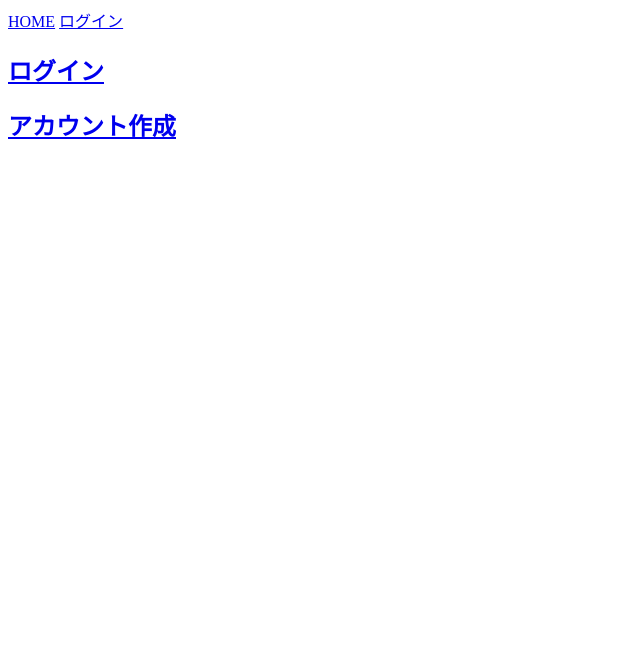
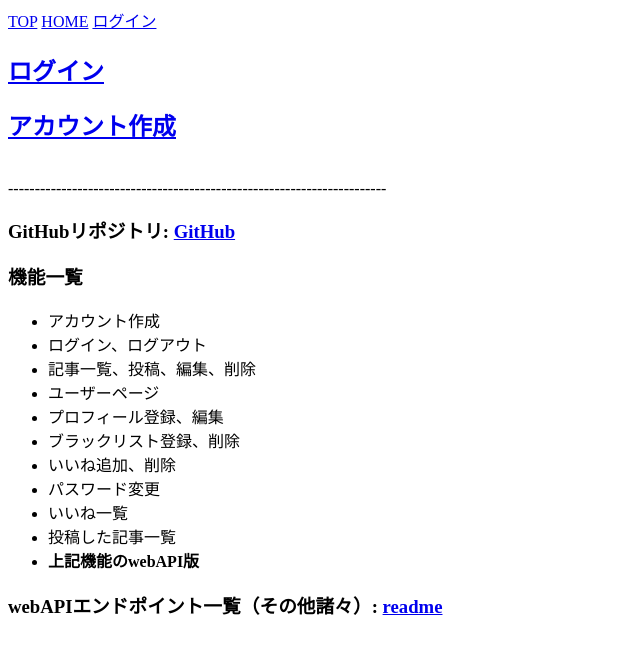
Before and after one commit to hyo07/FakeSNS_api, a Django app: page / in a window 1280 px wide. Shown: the top 654 px of the page, without its empty margins (0-640 px from the left). Run offline with Django 3.2, Linux system fonts and the light colour scheme.

Commit message:
Update:top

```diff
--- a/app/views.py
+++ b/app/views.py
@@ -13,7 +13,7 @@
 
 # トップページ
 def top(request):
-    return render(request, "app/index.html")
+    return render(request, "app/top.html")
 
 
 # 一覧表示
--- /dev/null
+++ b/templates/app/top.html
@@ -0,0 +1,48 @@
+{% extends "base.html" %}
+
+
+{% block content %}
+
+    <h3>GitHubリポジトリ: <a href="https://github.com/hyo07/FakeSNS_api">GitHub</a></h3>
+    <h3>機能一覧</h3>
+    <ul>
+        <li>アカウント作成</li>
+        <li>ログイン、ログアウト</li>
+        <li>記事一覧、投稿、編集、削除</li>
+        <li>ユーザーページ</li>
+        <li>プロフィール登録、編集</li>
+        <li>ブラックリスト登録、削除</li>
+        <li>いいね追加、削除</li>
+        <li>パスワード変更</li>
+        <li>いいね一覧</li>
+        <li>投稿した記事一覧</li>
+        <li><strong>上記機能のwebAPI版</strong></li>
+    </ul>
+    <h3>webAPIエンドポイント一覧（その他諸々）: <a href="https://github.com/hyo07/FakeSNS_api#webapi-%E3%82%A8%E3%83%B3%E3%83%89%E3%83%9D%E3%82%A4%E3%83%B3%E3%83%88%E3%81%BE%E3%81%A8%E3%82%81">readme</a> </h3>
+
+{% endblock %}
+
+
+{% block not_log_content %}
+    <h2><a href="{% url 'login' %}">ログイン</a></h2>
+    <h2><a href="{% url 'accounts:signup' %}">アカウント作成</a></h2>
+
+    <br>
+-----------------------------------------------------------------------
+    <h3>GitHubリポジトリ: <a href="https://github.com/hyo07/FakeSNS_api">GitHub</a></h3>
+    <h3>機能一覧</h3>
+    <ul>
+        <li>アカウント作成</li>
+        <li>ログイン、ログアウト</li>
+        <li>記事一覧、投稿、編集、削除</li>
+        <li>ユーザーページ</li>
+        <li>プロフィール登録、編集</li>
+        <li>ブラックリスト登録、削除</li>
+        <li>いいね追加、削除</li>
+        <li>パスワード変更</li>
+        <li>いいね一覧</li>
+        <li>投稿した記事一覧</li>
+        <li><strong>上記機能のwebAPI版</strong></li>
+    </ul>
+    <h3>webAPIエンドポイント一覧（その他諸々）: <a href="https://github.com/hyo07/FakeSNS_api/blob/master/readme.md">readme</a> </h3>
+{% endblock %}
--- a/templates/base.html
+++ b/templates/base.html
@@ -9,6 +9,7 @@
 <body>
 <header>
 
+    <label><a href="{% url 'app:top' %}">TOP</a></label>
     <label><a href="{% url 'app:index' %}">HOME</a></label>
     {% block header %}
     {% endblock %}
```
